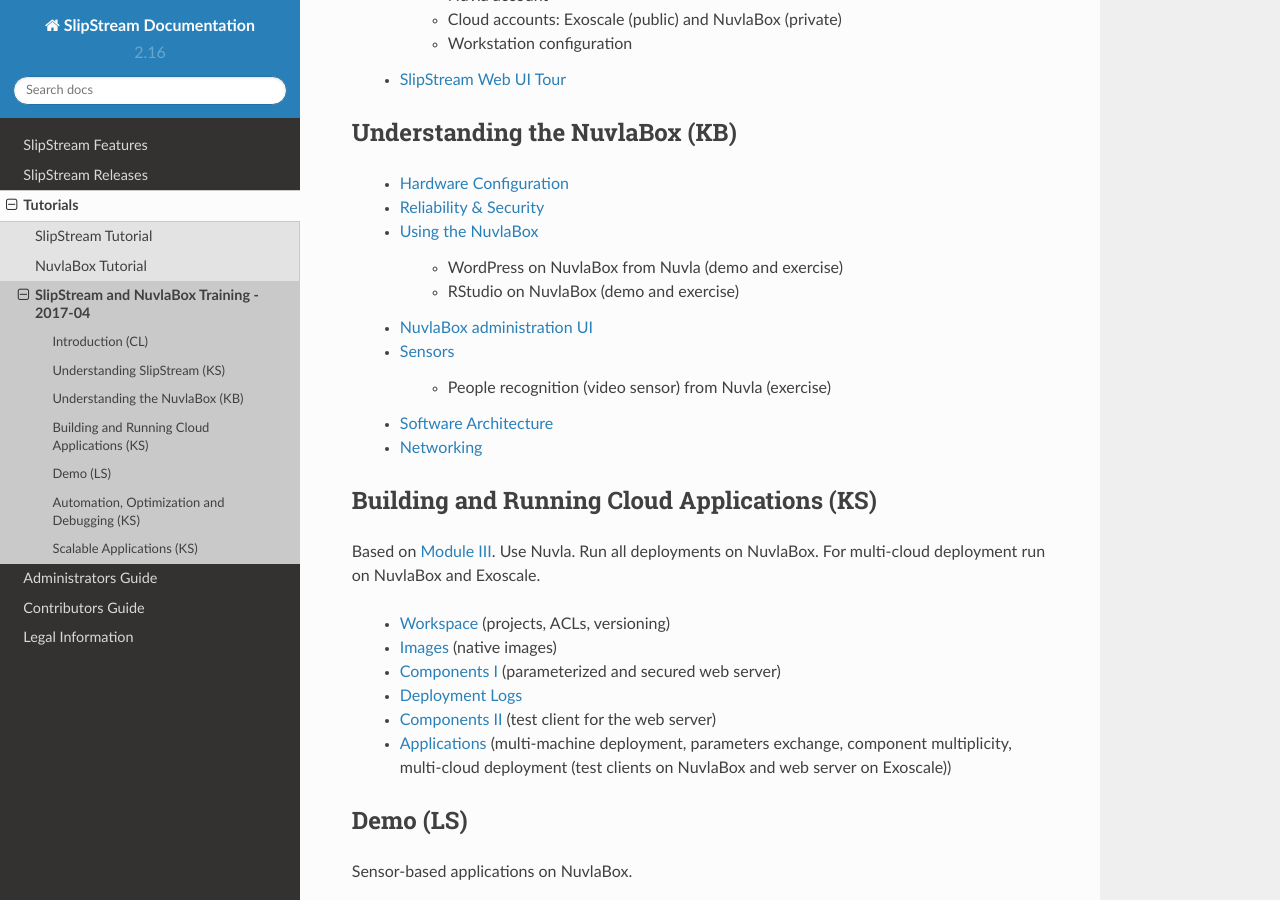
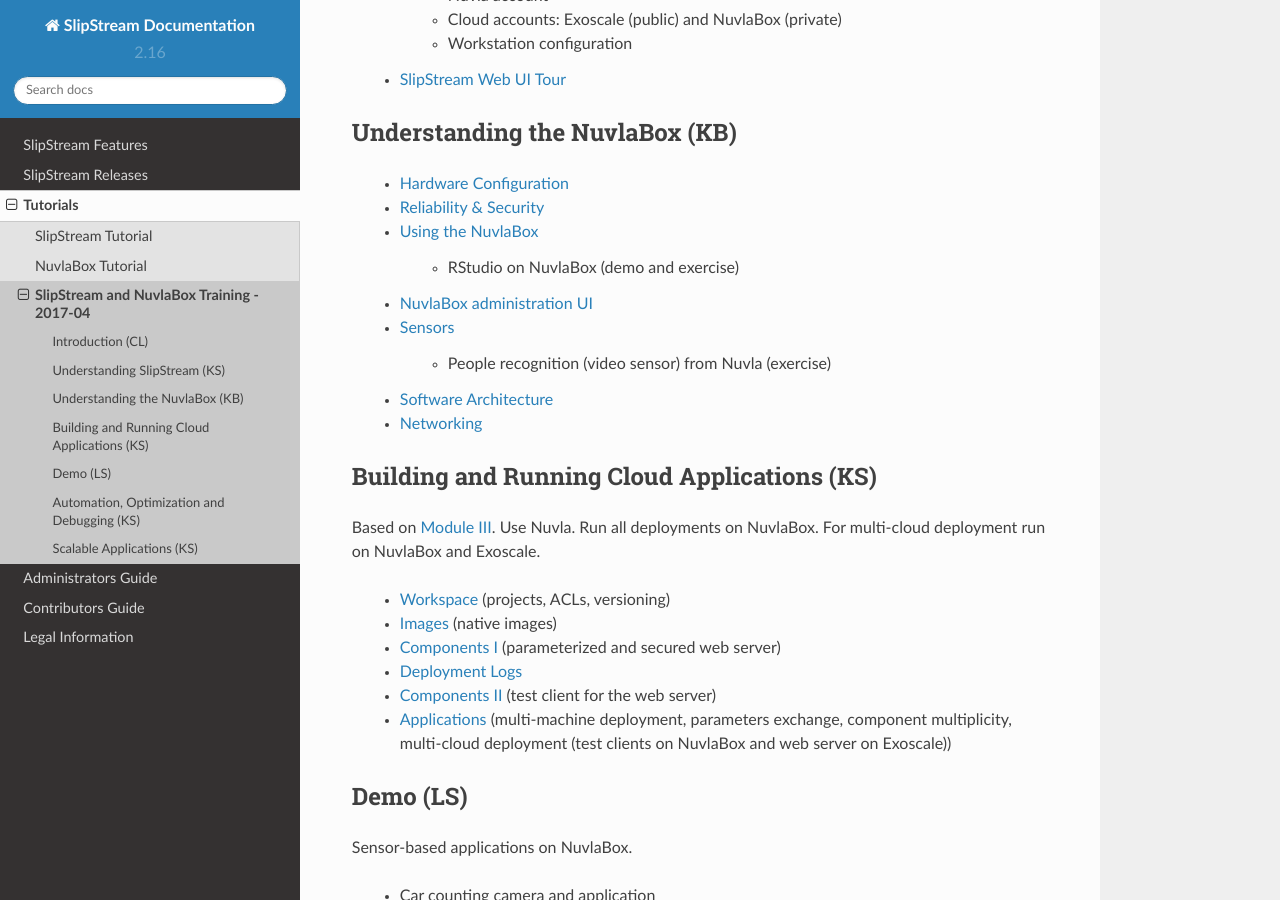
Before and after one commit to slipstream/SlipStreamDocumentation, a Sphinx documentation site: the page built from docs/tutorials/ss-nb-2017-04.rst, in a window 1280 px wide and 900 px high, scrolled down 516 px. Built offline with Sphinx 7.4.7 and the Read the Docs theme 2.0.0, drawn with Linux system fonts in a browser that asks for light colours.

Commit message:
remove demo

```diff
--- a/docs/tutorials/ss-nb-2017-04.rst
+++ b/docs/tutorials/ss-nb-2017-04.rst
@@ -33,7 +33,6 @@
  * :doc:`Reliability & Security </tutorials/nb/robustness>`
  * :doc:`Using the NuvlaBox </tutorials/nb/plug-and-play>`
 
-    * WordPress on NuvlaBox from Nuvla (demo and exercise)
     * RStudio on NuvlaBox (demo and exercise)
 
  * :doc:`NuvlaBox administration UI </tutorials/nb/management>`
```
